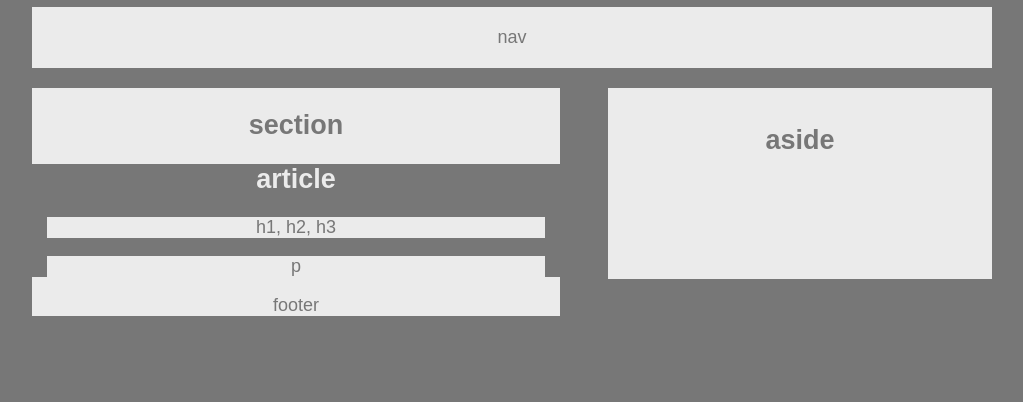
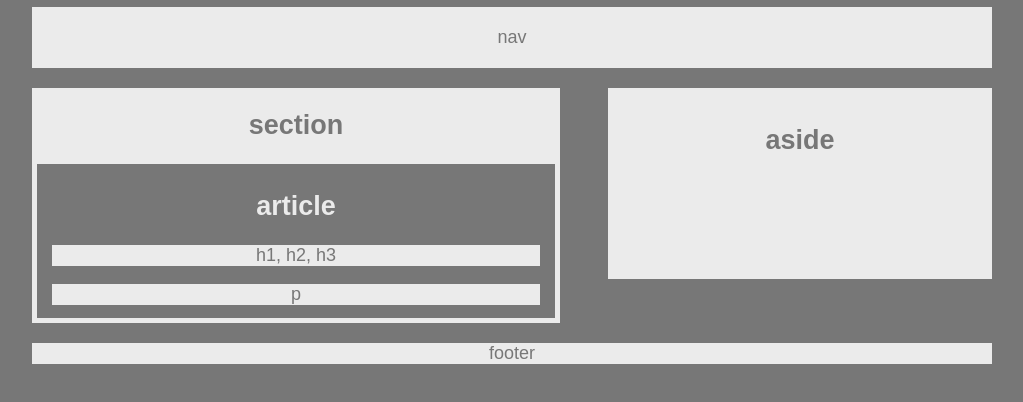
Before and after one commit to stevencmann2/HW-Wireframe, a plain HTML site: page index.html in a window 1280 px wide. Shown: the part 90-492 px from the top of the page, without its empty margins (128-1151 px from the left). Drawn offline with Linux system fonts and the light colour scheme.

Commit message:
mostly styling boxes in css

```diff
--- a/index.html
+++ b/index.html
@@ -18,6 +18,7 @@
             nav
         </nav>
 
+
         <aside id="A-side">
             <h2>aside</h2>
         </aside>
@@ -32,10 +33,11 @@
                  p
                  </p>
             </article>
+        </section>
 
 </body>
 
-<footer id="FOOTER">footer</footer>
+<footer>footer</footer>
 
 
 
--- a/style.css
+++ b/style.css
@@ -30,6 +30,7 @@ body {
     font-size: 18px;
     width: 55%;
     margin-bottom: 20px;
+    padding-bottom: 5px;
     display: block;
     overflow: auto;
 }
@@ -46,7 +47,7 @@ body {
     padding-bottom: 100px;
 }
 
-#FOOTER {
+footer {
     background-color: #ebebeb;
     text-align: center;
     clear: both;
@@ -58,6 +59,14 @@ body {
 #ARTICLE {
     color: #ebebeb;
     background: #777;
+    padding-top: 5px;
+    padding-bottom: 5px;
+    display: inline-block;
+    width: 98%;
+    box-sizing: border-box;
+    text-align: center;
+    margin: auto;
+
 }
 
 .H1andP {
@@ -66,5 +75,6 @@ body {
     display: block;
     margin-right: 15px;
     margin-left: 15px;
+    margin-bottom: 8px;
     overflow: auto;
 }
```
